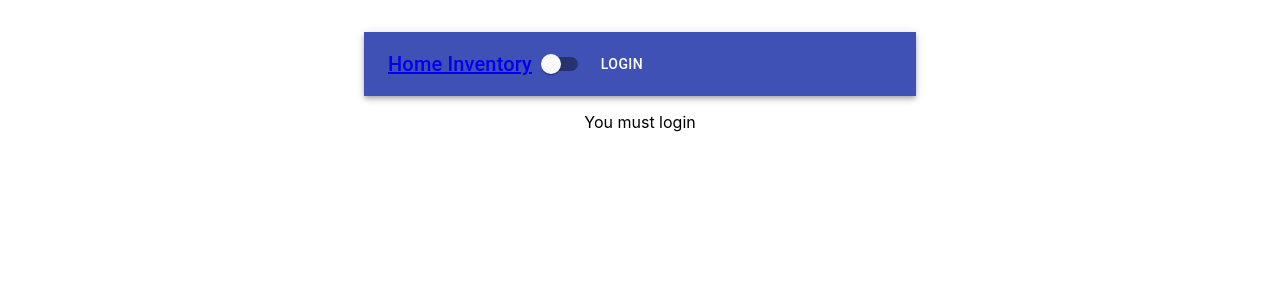
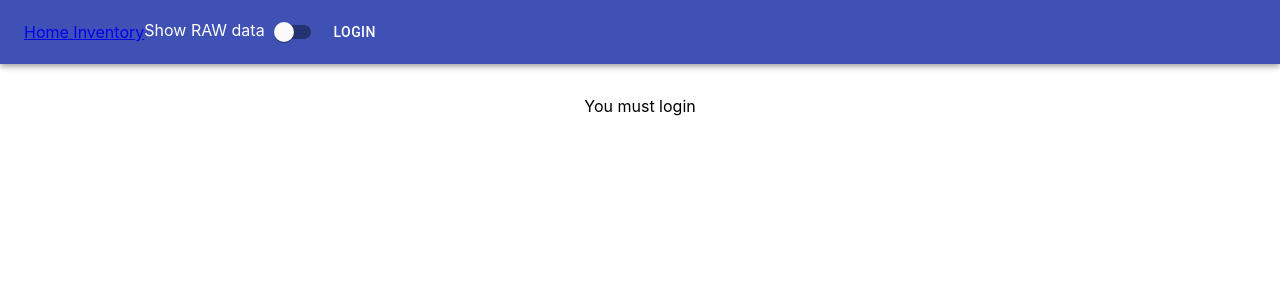
Before and after one commit to alisonhall/Home-Inventory, a React (Create React App) app: page / in a window 1280 px wide. Shown: the top 300 px of the page. Built offline with nearby package versions, Linux system fonts and the light colour scheme; no server answers.

Commit message:
Have header be full width

```diff
--- a/src/App.tsx
+++ b/src/App.tsx
@@ -48,12 +48,13 @@ function App() {
   return (
     <Router>
       <div className="app">
-        <Container className="container" maxWidth="sm">
           <AppBar position="static">
             <Toolbar>
-              <Typography variant="h6">
+            <div className="logo">
                 <Link to="/">Home Inventory</Link>
-              </Typography>
+            </div>
+            <label>
+              Show RAW data
               <ToggleSwitch
                 checked={showJSON}
                 onChange={e => setShowJSON(!showJSON)}
@@ -61,11 +62,13 @@ function App() {
                 color="primary"
                 inputProps={{ 'aria-label': 'Toggle JSON' }}
               />
-              {isLoggedIn
+            </label>
+            {isLoggedIn
                 ? <Button color="inherit" onClick={signOut}>Logout</Button>
                 : <Button color="inherit" onClick={signIn}>Login</Button>}
             </Toolbar>
           </AppBar>
+        <Container className="container" maxWidth="sm">
           {isLoggedIn
             ? routes
             : <p>You must login</p>}
```
